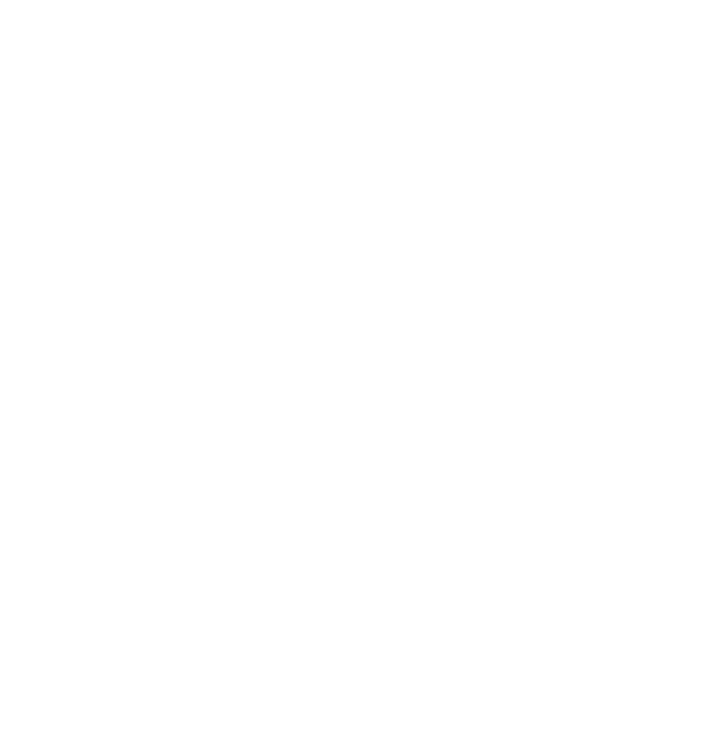
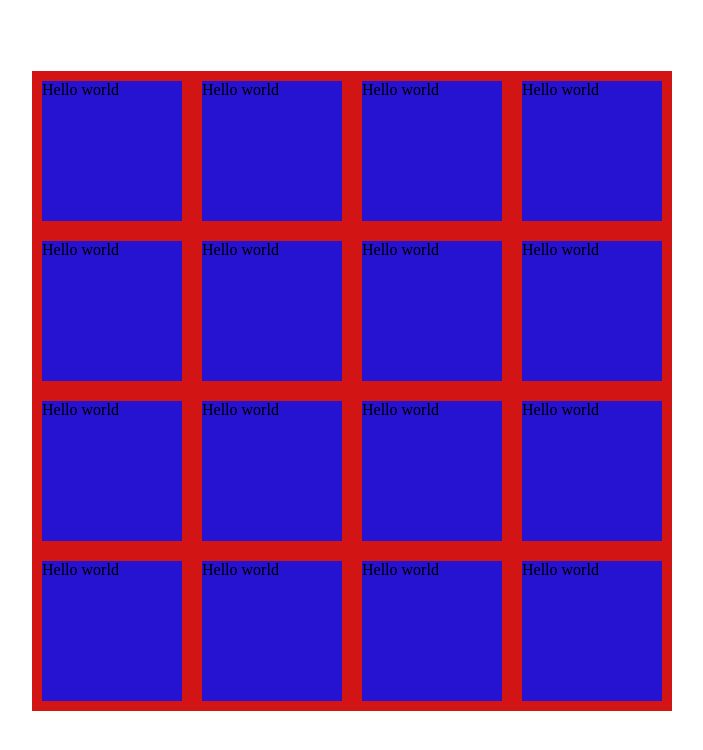
Before and after one commit to RinJoshua/etchASketch, a plain HTML site: page index.html in a window 1280 px wide. Shown: the whole page, without its empty margins (288-991 px from the left). Drawn offline with Linux system fonts and the light colour scheme.

Commit message:
Created a 4x4 grid of squares as template for etch-sketch main zone

```diff
--- a/css.css
+++ b/css.css
@@ -0,0 +1,23 @@
+#main-grid-container {
+    display: flex;
+    flex-wrap: wrap;
+    /* Takes up 80% of whichever viewport dimension is smaller (width vs height) */
+    width: 80vmin;
+    height: 80vmin;
+
+    /* Center container on the screen */
+    margin: 0  auto;
+
+
+    padding-top:5%;
+}
+
+
+.grid-section {
+    display:flex;
+    background-color: #2613d1;
+    border: 10px solid #d31414;
+    box-sizing: border-box;
+    width: 25%;
+    height:25%;
+}
--- a/index.html
+++ b/index.html
@@ -3,12 +3,13 @@
 <head>
     <meta charset="UTF-8">
     <meta name="viewport" content="width=device-width, initial-scale=1.0">
-    <script src ="js.js"></script>
+    <script src ="js.js" defer></script>
     <link rel = "stylesheet" type = "text/css" href = "css.css">
 
-    <title>Document</title>
+    <title>Etch-A-Sketch</title>
 </head>
 <body>
+    <div id="main-grid-container"></div>
 
 </body>
 </html>
--- a/js.js
+++ b/js.js
@@ -0,0 +1,36 @@
+/* To do
+Create a webpage with a 16x16 grid of square divs.
+Create the divs using JavaScript. Don’t try to create them by hand by copying and pasting them in your HTML file!
+It’s best to put your grid squares inside a “container” div. This div can be written in your HTML file.
+Use Flexbox to make the divs appear as a grid (versus just one on each line). Despite the name, do not be tempted to research or use CSS Grid, as it will be taught in a later lesson after the foundations path. This project is an opportunity specifically to practice Flexbox!
+Be careful with borders and margins, as they can adjust the size of the squares!
+“OMG, why isn’t my grid being created???”
+Did you link your CSS stylesheet?
+Open your browser’s developer tools.
+Check if there are any errors in the JavaScript console.
+Check your “elements” panel to see if the elements have actually shown up but are somehow hidden.
+Go willy-nilly and add console.log statements in your JavaScript to see if it’s actually being loaded. */
+
+let mainGridContainer = document.querySelector("#main-grid-container");
+
+
+// Create a grid section with a specific ID that CSS will target with flexBox-
+
+// iterate 16 grid sections and append them to the parent div
+
+
+
+function createGrid(parentContainer) {
+    for (let i = 0; i < 16; i++) {
+        let gridSection = document.createElement("div");
+        gridSection.classList.add("grid-section");
+        gridSection.id = `grid-section-${i}`;
+
+        // Set text directly upon creation
+        gridSection.textContent = "Hello world";
+
+        parentContainer.appendChild(gridSection);
+    }
+}
+
+createGrid(mainGridContainer);
```
